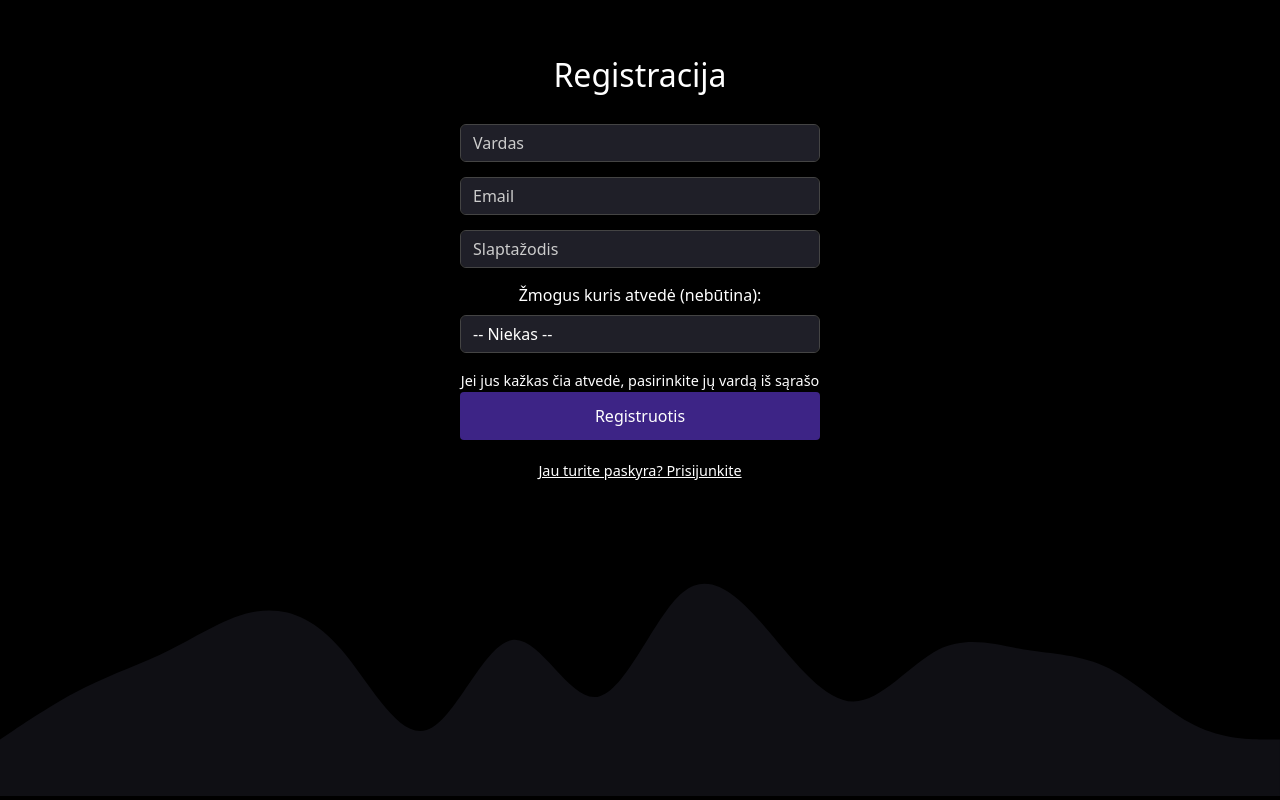
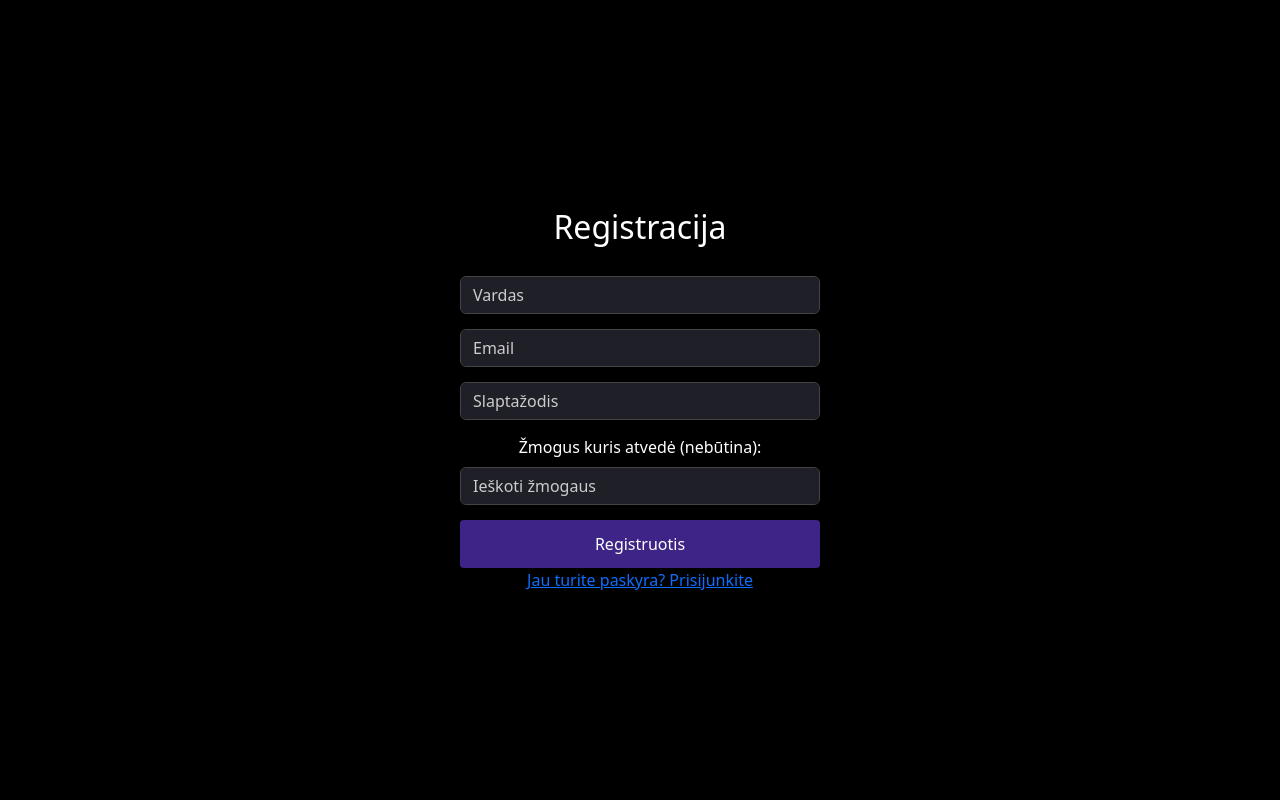
Before and after one commit to Audxius/Lizingas, a PHP site: page /register.php in a window 1280 px wide. Run offline with PHP 8.4, Linux system fonts and the light colour scheme; data comes from the database, SQL or seed files in the repository.

Commit message:
new register page

```diff
--- a/register.php
+++ b/register.php
@@ -2,10 +2,16 @@
 session_start();
 require_once 'db.php';
 
-// Fetch all existing users to populate the referrer dropdown
-$stmt = $pdo->query("SELECT user_id, name FROM Users ORDER BY name ASC");
-$existingUsers = $stmt->fetchAll();
+// Handle AJAX requests for user search
+if (isset($_GET['query'])) {
+    $query = $_GET['query'];
+    $stmt = $pdo->prepare("SELECT user_id, name FROM Users WHERE name LIKE ? ORDER BY name ASC");
+    $stmt->execute(["%$query%"]);
+    echo json_encode($stmt->fetchAll(PDO::FETCH_ASSOC));
+    exit();
+}
 
+// Process registration form submission
 if ($_SERVER['REQUEST_METHOD'] == 'POST') {
     $name = $_POST['name'];
     $email = $_POST['email'];
@@ -15,11 +21,9 @@ if ($_SERVER['REQUEST_METHOD'] == 'POST') {
     // Insert new user with optional referrer_id
     $stmt = $pdo->prepare("INSERT INTO Users (name, email, password, referrer_id) VALUES (?, ?, ?, ?)");
     if ($stmt->execute([$name, $email, $password, $referrerId])) {
-        // Automatically log in the user
         $userId = $pdo->lastInsertId();
         $_SESSION['user_id'] = $userId;
 
-        // Redirect to the dashboard
         header("Location: dashboard.php");
         exit();
     } else {
@@ -27,16 +31,14 @@ if ($_SERVER['REQUEST_METHOD'] == 'POST') {
     }
 }
 ?>
-
-<!DOCTYPE html>
+<!DOCTYPE html><!DOCTYPE html>
 <html lang="en">
 
 <head>
     <meta charset="UTF-8">
     <meta name="viewport" content="width=device-width, initial-scale=1.0">
     <title>Register</title>
-    <link href="https://cdn.jsdelivr.net/npm/bootstrap@5.3.3/dist/css/bootstrap.min.css" rel="stylesheet"
-        integrity="sha384-QWTKZyjpPEjISv5WaRU9OFeRpok6YctnYmDr5pNlyT2bRjXh0JMhjY6hW+ALEwIH" crossorigin="anonymous">
+    <link href="https://cdn.jsdelivr.net/npm/bootstrap@5.3.3/dist/css/bootstrap.min.css" rel="stylesheet">
     <style>
         body {
             background-color: black;
@@ -88,33 +90,25 @@ if ($_SERVER['REQUEST_METHOD'] == 'POST') {
             background-color: #291a61;
         }
 
-        .referral-instruction {
+        #user-search-results {
+            background-color: #1f1f28;
             color: white;
-            margin-bottom: 20px;
-            font-size: 0.9em;
+            border: 1px solid #444;
+            max-height: 150px;
+            overflow-y: auto;
+            position: absolute;
+            z-index: 10;
+            width: 100%;
+            display: none;
         }
 
-        .login-link {
-            color: white;
-            font-size: 0.9em;
-            display: inline-block;
-            margin-top: 20px;
+        #user-search-results div {
+            padding: 10px;
+            cursor: pointer;
         }
 
-        .login-link:hover {
-            text-decoration: underline;
-            color: #291a61;
-        }
-
-        footer {
-            width: 100%;
-            background: black;
-            text-align: center;
-            padding-top: 10px;
-        }
-
-        svg {
-            width: 100%;
+        #user-search-results div:hover {
+            background-color: #3d2486;
         }
     </style>
 </head>
@@ -122,31 +116,64 @@ if ($_SERVER['REQUEST_METHOD'] == 'POST') {
 <body>
     <div class="form-container">
         <h2>Registracija</h2>
-        <form action="register.php" method="post">
+        <form action="register.php" method="POST">
             <input type="text" name="name" class="form-control" placeholder="Vardas" required>
             <input type="email" name="email" class="form-control" placeholder="Email" required>
             <input type="password" name="password" class="form-control" placeholder="Slaptažodis" required>
 
-            <label for="referrer_id" class="form-label">Žmogus kuris atvedė (nebūtina):</label>
-            <select name="referrer_id" id="referrer_id" class="form-control">
-                <option value="">-- Niekas --</option>
-                <?php foreach ($existingUsers as $user): ?>
-                    <option value="<?php echo $user['user_id']; ?>"><?php echo htmlspecialchars($user['name']); ?></option>
-                <?php endforeach; ?>
-            </select>
-            <small class="referral-instruction">Jei jus kažkas čia atvedė, pasirinkite jų vardą iš sąrašo</small>
+            <label for="referrer_search" class="form-label">Žmogus kuris atvedė (nebūtina):</label>
+            <div style="position: relative;">
+                <input type="text" id="referrer_search" class="form-control" placeholder="Ieškoti žmogaus" autocomplete="off">
+                <div id="user-search-results"></div>
+            </div>
+            <input type="hidden" name="referrer_id" id="referrer_id">
 
             <button type="submit" class="register-button">Registruotis</button>
         </form>
-        <!-- Link to Login Page -->
         <a href="login.php" class="login-link">Jau turite paskyra? Prisijunkite</a>
     </div>
 
-    <footer style="margin-bottom:-32px">
-    <svg xmlns="http://www.w3.org/2000/svg" viewBox="0 0 1440 320">
-  <path fill="#1f1f28" fill-opacity="0.5" d="M0,256L16,245.3C32,235,64,213,96,197.3C128,181,160,171,192,154.7C224,139,256,117,288,112C320,107,352,117,384,154.7C416,192,448,256,480,245.3C512,235,544,149,576,144C608,139,640,213,672,208C704,203,736,117,768,90.7C800,64,832,96,864,133.3C896,171,928,213,960,213.3C992,213,1024,171,1056,154.7C1088,139,1120,149,1152,154.7C1184,160,1216,160,1248,176C1280,192,1312,224,1344,240C1376,256,1408,256,1424,256L1440,256L1440,320L1424,320C1408,320,1376,320,1344,320C1312,320,1280,320,1248,320C1216,320,1184,320,1152,320C1120,320,1088,320,1056,320C1024,320,992,320,960,320C928,320,896,320,864,320C832,320,800,320,768,320C736,320,704,320,672,320C640,320,608,320,576,320C544,320,512,320,480,320C448,320,416,320,384,320C352,320,320,320,288,320C256,320,224,320,192,320C160,320,128,320,96,320C64,320,32,320,16,320L0,320Z"></path>
-</svg>
-    </footer>
+    <script>
+        const searchInput = document.getElementById('referrer_search');
+        const searchResults = document.getElementById('user-search-results');
+        const referrerIdInput = document.getElementById('referrer_id');
+
+        searchInput.addEventListener('input', async () => {
+            const query = searchInput.value.trim();
+            searchResults.innerHTML = '';
+            searchResults.style.display = 'none';
+
+            if (query.length > 0) {
+                const response = await fetch(`register.php?query=${encodeURIComponent(query)}`);
+                const users = await response.json();
+
+                if (users.length > 0) {
+                    users.forEach(user => {
+                        const div = document.createElement('div');
+                        div.textContent = user.name;
+                        div.dataset.userId = user.user_id;
+
+                        div.addEventListener('click', () => {
+                            searchInput.value = user.name;
+                            referrerIdInput.value = user.user_id;
+                            searchResults.innerHTML = '';
+                            searchResults.style.display = 'none';
+                        });
+
+                        searchResults.appendChild(div);
+                    });
+
+                    searchResults.style.display = 'block';
+                }
+            }
+        });
+
+        document.addEventListener('click', (e) => {
+            if (!searchResults.contains(e.target) && e.target !== searchInput) {
+                searchResults.style.display = 'none';
+            }
+        });
+    </script>
 </body>
 
 </html>
```
